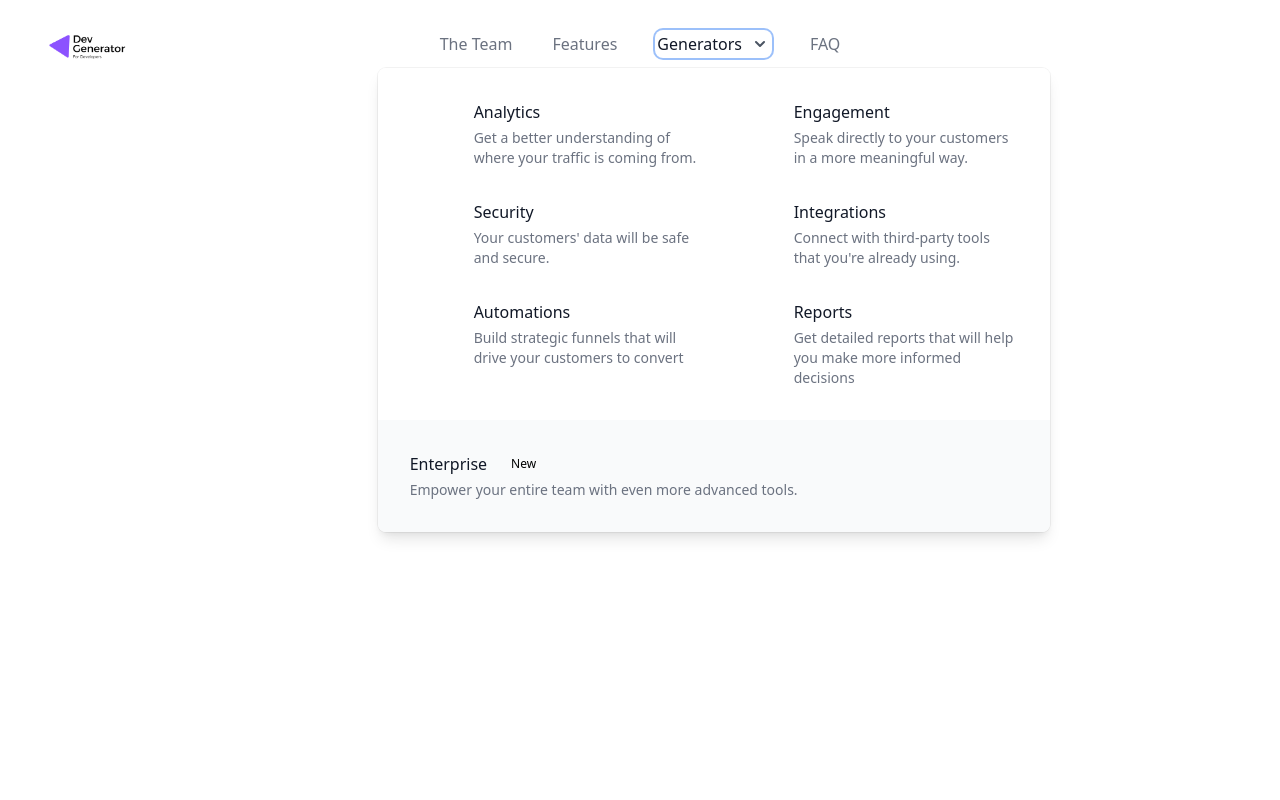
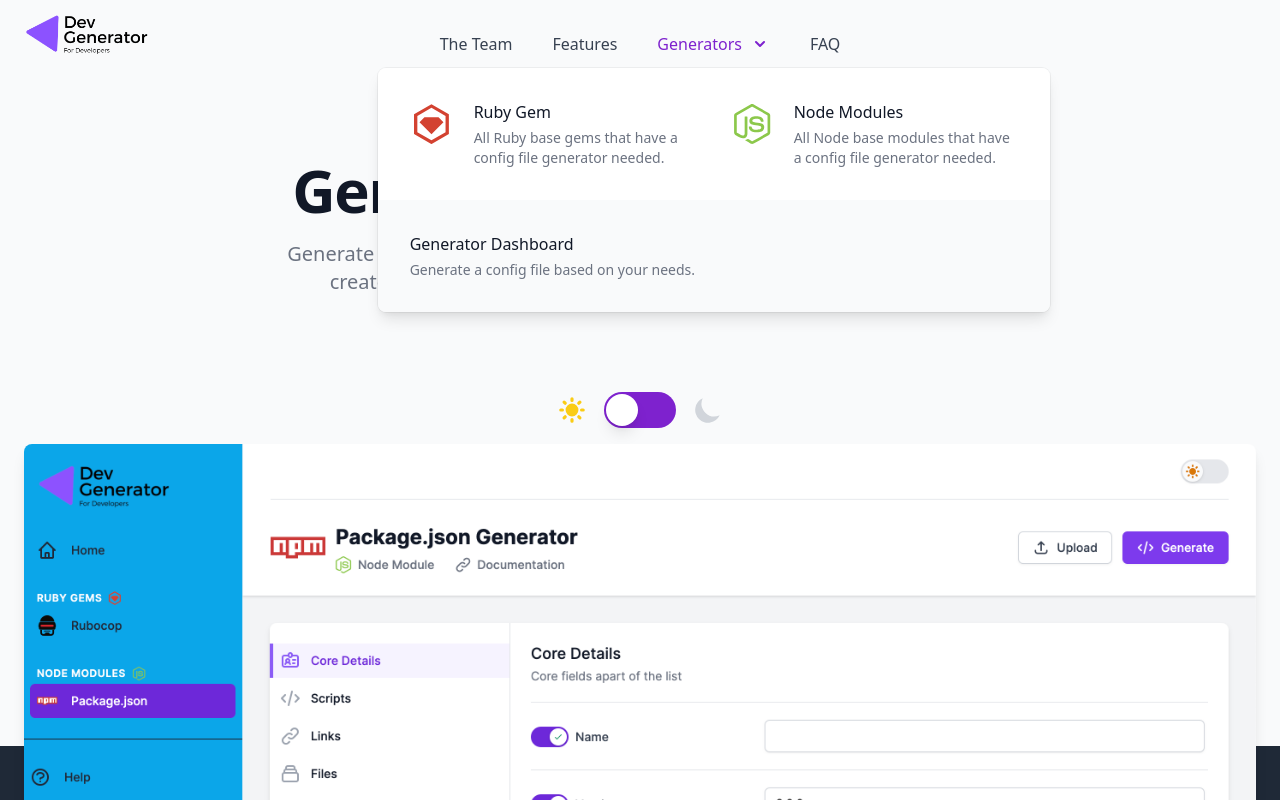
Before and after one commit to dev-generator/devgenerator.io, a Next.js app: page / in a window 1280 px wide. Both pictures are taken after a click on the button "Generators". Shown: the top 800 px of the page. Built offline with nearby package versions, Linux system fonts and the light colour scheme; what @tailwindcss/typography would draw is missing.

Commit message:
Add Hero Section

```diff
--- /dev/null
+++ b/components/Hero.js
@@ -0,0 +1,74 @@
+import { useState } from 'react'
+import { Switch } from '@headlessui/react'
+import { Navigation } from './Navigation'
+import { SunIcon, MoonIcon } from '@heroicons/react/solid'
+
+function DarkModeSwitch({ enabled, onChange }) {
+  return (
+    <div className="flex items-center space-x-4">
+      <SunIcon className={`${enabled ? "text-gray-300" : "text-yellow-400" } h-8 w-8 transition-colors duration-200`}/>
+      <Switch
+        checked={enabled}
+        onChange={onChange}
+        className={`${
+          enabled ? "bg-black" : "bg-purple-700"
+        } relative inline-flex flex-shrink-0 h-9 w-18 border-2 border-transparent rounded-full cursor-pointer transition-colors ease-in-out duration-200 focus:outline-none focus-visible:ring-2  focus-visible:ring-white focus-visible:ring-opacity-75`}
+      >
+        <span className="sr-only">Toggle Dark Mode</span>
+        <span
+          aria-hidden="true"
+          className={`${enabled ? "translate-x-9" : "translate-x-0"}
+            pointer-events-none inline-block h-8 w-8 rounded-full bg-white shadow-lg transform ring-0 transition ease-in-out duration-200`}
+        />
+      </Switch>
+      <MoonIcon className={`${enabled ? "text-gray-900" : "text-gray-300" } h-8 w-8 transition-colors duration-200`}/>
+    </div>
+  )
+}
+
+export function Hero() {
+  const [enabled, setEnabled] = useState(false)
+
+  return (
+    <div className="bg-gray-50">
+      <div className="relative overflow-hidden">
+        <div className="relative pt-6 pb-16 sm:pb-24">
+          <Navigation />
+
+          <div className="mt-16 mx-auto max-w-7xl px-4 sm:mt-24 sm:px-6">
+            <div className="text-center">
+              <h1 className="text-4xl tracking-tight font-extrabold text-gray-900 sm:text-5xl md:text-6xl">
+                <span className="">Generate Files</span>
+                <span className="text-purple-600"> with ease</span>
+              </h1>
+              <p className="mt-3 max-w-md mx-auto text-base text-gray-500 sm:text-lg md:mt-5 md:text-xl md:max-w-3xl">
+                Generate files for various linters, base files, etc. without having to manually create or remember every available input that has to go into a file.
+              </p>
+            </div>
+          </div>
+        </div>
+
+        <div className="relative">
+          <div className="absolute inset-0 flex flex-col" aria-hidden="true">
+            <div className="flex-1" />
+            <div className="flex-1 w-full bg-gray-800" />
+          </div>
+          <div className="max-w-7xl mx-auto px-4 sm:px-6">
+            <div className="flex justify-center pb-4">
+              <DarkModeSwitch enabled={enabled} onChange={setEnabled} />
+            </div>
+            <img
+              className="relative rounded-lg shadow-lg"
+              src={`${enabled ? "/img/app-dark-mode.png" : "/img/app-light-mode.png"}`}
+              alt="App View"
+            />
+          </div>
+        </div>
+      </div>
+      <div className="bg-gray-800">
+        <div className="max-w-7xl mx-auto py-16 px-4 sm:py-24 sm:px-6 lg:px-8">
+        </div>
+      </div>
+    </div>
+  )
+}
--- a/components/Navigation.js
+++ b/components/Navigation.js
@@ -1,59 +1,19 @@
 import { Fragment } from 'react'
 import { Popover, Transition } from '@headlessui/react'
-import {
-  ChartBarIcon,
-  CursorClickIcon,
-  DocumentReportIcon,
-  MenuIcon,
-  RefreshIcon,
-  ShieldCheckIcon,
-  ViewGridIcon,
-  XIcon,
-} from '@heroicons/react/outline'
+import { MenuIcon, XIcon } from '@heroicons/react/outline'
 import { ChevronDownIcon } from '@heroicons/react/solid'
 
-const solutions = [
-  {
-    name: 'Analytics',
-    description: 'Get a better understanding of where your traffic is coming from.',
-    href: '#',
-    icon: ChartBarIcon,
-  },
-  {
-    name: 'Engagement',
-    description: 'Speak directly to your customers in a more meaningful way.',
-    href: '#',
-    icon: CursorClickIcon,
-  },
-  { name: 'Security', description: "Your customers' data will be safe and secure.", href: '#', icon: ShieldCheckIcon },
-  {
-    name: 'Integrations',
-    description: "Connect with third-party tools that you're already using.",
-    href: '#',
-    icon: ViewGridIcon,
-  },
-  {
-    name: 'Automations',
-    description: 'Build strategic funnels that will drive your customers to convert',
-    href: '#',
-    icon: RefreshIcon,
-  },
-  {
-    name: 'Reports',
-    description: 'Get detailed reports that will help you make more informed decisions ',
-    href: '#',
-    icon: DocumentReportIcon,
-  },
+const navigation = [
+  { name: 'The Team', href: '/#the-team' },
+  { name: 'Features', href: '/#features' },
+  { name: 'Ruby Gems', href: '/#ruby-gems' },
+  { name: 'Node Modules', href: '/#node-modules' },
+  { name: 'FAQ', href: '/#faq' },
 ]
-const resources = [
-  {
-    name: 'Help Center',
-    description: 'Get all of your questions answered in our forums or contact support.',
-    href: '#',
-  },
-  { name: 'Guides', description: 'Learn how to maximize our platform to get the most out of it.', href: '#' },
-  { name: 'Events', description: 'See what meet-ups and other events we might be planning near you.', href: '#' },
-  { name: 'Security', description: 'Understand how we take your privacy seriously.', href: '#' },
+
+const generators = [
+  { name: 'Ruby Gem', description: 'All Ruby base gems that have a config file generator needed.', href: '/#ruby-gems', icon: '/img/icons/rubygems.svg' },
+  { name: 'Node Modules', description: 'All Node base modules that have a config file generator needed.', href: '/#node-modules', icon: '/img/icons/nodejs.svg' }
 ]
 
 function classNames(...classes) {
@@ -62,49 +22,62 @@
 
 export function Navigation() {
   return (
-    <Popover className="relative bg-white">
+    <Popover>
       {({ open }) => (
         <>
-          <div className="flex justify-between items-center px-4 py-6 sm:px-6 md:justify-start md:space-x-10">
-            <div className="flex justify-start lg:w-0 lg:flex-1">
+          <div className="max-w-7xl mx-auto px-4 sm:px-6">
+            <nav
+              className="relative flex items-center justify-between sm:h-10 md:justify-center"
+              aria-label="Global"
+            >
+              <div className="flex items-center flex-1 md:absolute md:inset-y-0 md:left-0">
+                <div className="flex items-center justify-between w-full md:w-auto">
                   <a href="/">
-                <span className="sr-only">Workflow</span>
+                    <span className="sr-only">DevGenerator</span>
                     <img
-                  className="h-8 w-auto sm:h-10"
+                      className="h-16 w-auto -mt-7"
                       src="/img/logos/Dev Generator Logo.png"
                       alt="DevGenerator Logo"
                     />
                   </a>
-            </div>
-            <div className="-mr-2 -my-2 md:hidden">
-              <Popover.Button className="bg-white rounded-md p-2 inline-flex items-center justify-center text-gray-400 hover:text-gray-500 hover:bg-gray-100 focus:outline-none focus:ring-2 focus:ring-inset focus:ring-indigo-500">
-                <span className="sr-only">Open menu</span>
+                  <div className="-mr-2 flex items-center md:hidden">
+                    <Popover.Button className="bg-gray-50 rounded-md p-2 inline-flex items-center justify-center text-gray-700 hover:text-purple-700 hover:bg-gray-100 focus:outline-none focus:ring-2 focus:ring-inset focus:ring-purple-500">
+                      <span className="sr-only">Open main menu</span>
                       <MenuIcon className="h-6 w-6" aria-hidden="true" />
                     </Popover.Button>
                   </div>
-
-            <a href="/#the-team" className="text-base font-medium text-gray-500 hover:text-gray-900">
+                </div>
+              </div>
+              <div className="hidden md:flex md:space-x-10">
+                <a
+                  key="the-team"
+                  href="/#the-team"
+                  className="font-medium text-gray-700 hover:text-purple-700"
+                >
                   The Team
                 </a>
-            <a href="/#features" className="text-base font-medium text-gray-500 hover:text-gray-900">
+                <a
+                  key="features"
+                  href="/#features"
+                  className="font-medium text-gray-700 hover:text-purple-700"
+                >
                   Features
                 </a>
-
                 <Popover.Group as="nav" className="hidden md:flex space-x-10">
                   <Popover className="relative">
                     {({ open }) => (
                       <>
                         <Popover.Button
                           className={classNames(
-                        open ? 'text-gray-900' : 'text-gray-500',
-                        'group bg-white rounded-md inline-flex items-center text-base font-medium hover:text-gray-900 focus:outline-none focus:ring-2 focus:ring-offset-2 focus:ring-indigo-500'
+                            open ? 'text-purple-700' : 'text-gray-700',
+                            'group rounded-md inline-flex items-center text-base font-medium hover:text-purple-700 focus:outline-none'
                           )}
                         >
                           <span>Generators</span>
                           <ChevronDownIcon
                             className={classNames(
-                          open ? 'text-gray-600' : 'text-gray-400',
-                          'ml-2 h-5 w-5 group-hover:text-gray-500'
+                              open ? 'text-purple-700' : 'text-gray-700',
+                              'ml-2 h-5 w-5 group-hover:text-purple-700'
                             )}
                             aria-hidden="true"
                           />
@@ -126,14 +99,14 @@
                           >
                             <div className="rounded-lg shadow-lg ring-1 ring-black ring-opacity-5 overflow-hidden">
                               <div className="relative grid gap-6 bg-white px-5 py-6 sm:gap-8 sm:p-8 lg:grid-cols-2">
-                            {solutions.map((item) => (
+                                {generators.map((item) => (
                                   <a
                                     key={item.name}
                                     href={item.href}
                                     className="-m-3 p-3 flex items-start rounded-lg hover:bg-gray-50"
                                   >
-                                <div className="flex-shrink-0 flex items-center justify-center h-10 w-10 rounded-md bg-indigo-500 text-white sm:h-12 sm:w-12">
-                                  <item.icon className="h-6 w-6" aria-hidden="true" />
+                                    <div className="flex-shrink-0 flex items-center justify-center h-10 w-10 rounded-md sm:h-12 sm:w-12">
+                                      <img src={item.icon} alt={item.name} className="h-10 w-10" aria-hidden="true" />
                                     </div>
                                     <div className="ml-4">
                                       <p className="text-base font-medium text-gray-900">{item.name}</p>
@@ -145,13 +118,10 @@
                               <div className="p-5 bg-gray-50 sm:p-8">
                                 <a href="#" className="-m-3 p-3 flow-root rounded-md hover:bg-gray-100">
                                   <div className="flex items-center">
-                                <div className="text-base font-medium text-gray-900">Enterprise</div>
-                                <span className="ml-3 inline-flex items-center px-3 py-0.5 rounded-full text-xs font-medium leading-5 bg-indigo-100 text-indigo-800">
-                                  New
-                                </span>
+                                    <div className="text-base font-medium text-gray-900">Generator Dashboard</div>
                                   </div>
                                   <p className="mt-1 text-sm text-gray-500">
-                                Empower your entire team with even more advanced tools.
+                                    Generate a config file based on your needs.
                                   </p>
                                 </a>
                               </div>
@@ -162,18 +132,22 @@
                     )}
                   </Popover>
                 </Popover.Group>
-
-            <a href="/#faq" className="text-base font-medium text-gray-500 hover:text-gray-900">
+                <a
+                  key="faq"
+                  href="/#faq"
+                  className="font-medium text-gray-700 hover:text-purple-700"
+                >
                   FAQ
                 </a>
-
-            <div className="hidden md:flex items-center justify-end md:flex-1 lg:w-0"></div>
+              </div>
+              <div className="hidden md:absolute md:flex md:items-center md:justify-end md:inset-y-0 md:right-0"></div>
+            </nav>
           </div>
 
           <Transition
             show={open}
             as={Fragment}
-            enter="duration-200 ease-out"
+            enter="duration-150 ease-out"
             enterFrom="opacity-0 scale-95"
             enterTo="opacity-100 scale-100"
             leave="duration-100 ease-in"
@@ -185,63 +159,32 @@
               static
               className="absolute top-0 inset-x-0 p-2 transition transform origin-top-right md:hidden"
             >
-              <div className="rounded-lg shadow-lg ring-1 ring-black ring-opacity-5 bg-white divide-y-2 divide-gray-50">
-                <div className="pt-5 pb-6 px-5">
-                  <div className="flex items-center justify-between">
+              <div className="rounded-lg shadow-md bg-white ring-1 ring-black ring-opacity-5 overflow-hidden">
+                <div className="px-5 pt-4 flex items-center justify-between">
                   <div>
                     <img
-                        className="h-8 w-auto"
-                        src="https://tailwindui.com/img/logos/workflow-mark-indigo-600.svg"
-                        alt="Workflow"
+                      className="h-16 w-auto -mt-5 -ml-1"
+                      src="/img/logos/Dev Generator Logo.png"
+                      alt=""
                     />
                   </div>
                   <div className="-mr-2">
-                      <Popover.Button className="bg-white rounded-md p-2 inline-flex items-center justify-center text-gray-400 hover:text-gray-500 hover:bg-gray-100 focus:outline-none focus:ring-2 focus:ring-inset focus:ring-indigo-500">
-                        <span className="sr-only">Close menu</span>
+                    <Popover.Button className="bg-white rounded-md p-2 inline-flex items-center justify-center text-gray-700 hover:text-purple-700 hover:bg-gray-100 focus:outline-none focus:ring-2 focus:ring-inset focus:ring-purple-500">
+                      <span className="sr-only">Close main menu</span>
                       <XIcon className="h-6 w-6" aria-hidden="true" />
                     </Popover.Button>
                   </div>
                 </div>
-                  <div className="mt-6">
-                    <nav className="grid grid-cols-1 gap-7">
-                      {solutions.map((item) => (
+                <div className="px-2 pt-2 pb-3 space-y-1">
+                  {navigation.map((item) => (
                     <a
                       key={item.name}
                       href={item.href}
-                          className="-m-3 p-3 flex items-center rounded-lg hover:bg-gray-50"
-                        >
-                          <div className="flex-shrink-0 flex items-center justify-center h-10 w-10 rounded-md bg-indigo-500 text-white">
-                            <item.icon className="h-6 w-6" aria-hidden="true" />
-                          </div>
-                          <div className="ml-4 text-base font-medium text-gray-900">{item.name}</div>
-                        </a>
-                      ))}
-                    </nav>
-                  </div>
-                </div>
-                <div className="py-6 px-5">
-                  <div className="grid grid-cols-2 gap-4">
-                    <a href="#" className="text-base font-medium text-gray-900 hover:text-gray-700">
-                      Pricing
-                    </a>
-
-                    <a href="#" className="text-base font-medium text-gray-900 hover:text-gray-700">
-                      Docs
-                    </a>
-
-                    <a href="#" className="text-base font-medium text-gray-900 hover:text-gray-700">
-                      Enterprise
-                    </a>
-                    {resources.map((item) => (
-                      <a
-                        key={resources.name}
-                        href={item.href}
-                        className="text-base font-medium text-gray-900 hover:text-gray-700"
+                      className="block px-3 py-2 rounded-md text-base font-medium text-gray-700 hover:text-gray-900 hover:bg-gray-50"
                     >
                       {item.name}
                     </a>
                   ))}
-                  </div>
                 </div>
               </div>
             </Popover.Panel>
--- a/pages/index.js
+++ b/pages/index.js
@@ -1,18 +1,21 @@
 import Head from 'next/head'
-import { Navigation } from '../components/Navigation'
+import { Hero } from '../components/Hero'
 
 export default function Home() {
   return (
     <div>
-      <Head>
-        <title>DevGenerator: Generate Config files for the likes of Rubocop, Package.json</title>
-        <meta name="description" content="Generate files for various linters, base files, etc. without having to manually create or remember every available input that has to go into a file." />
-        <link rel="icon" href="/favicon.ico" />
-      </Head>
+      <main>
+        <Head>
+          <title>DevGenerator: Generate Config files for the likes of Rubocop, Package.json</title>
+          <meta
+            name="description"
+            content="Generate files for various linters, base files, etc. without having to manually create or remember every available input that has to go into a file."
+          />
+          <link rel="icon" href="/favicon.ico" />
+        </Head>
 
-      <header className="max-w-7xl mx-auto px-4 sm:px-6">
-        <Navigation />
-      </header>
+        <Hero />
+      </main>
     </div>
   )
 }
```
Lines whose indentation alone changed are shown as unchanged.
